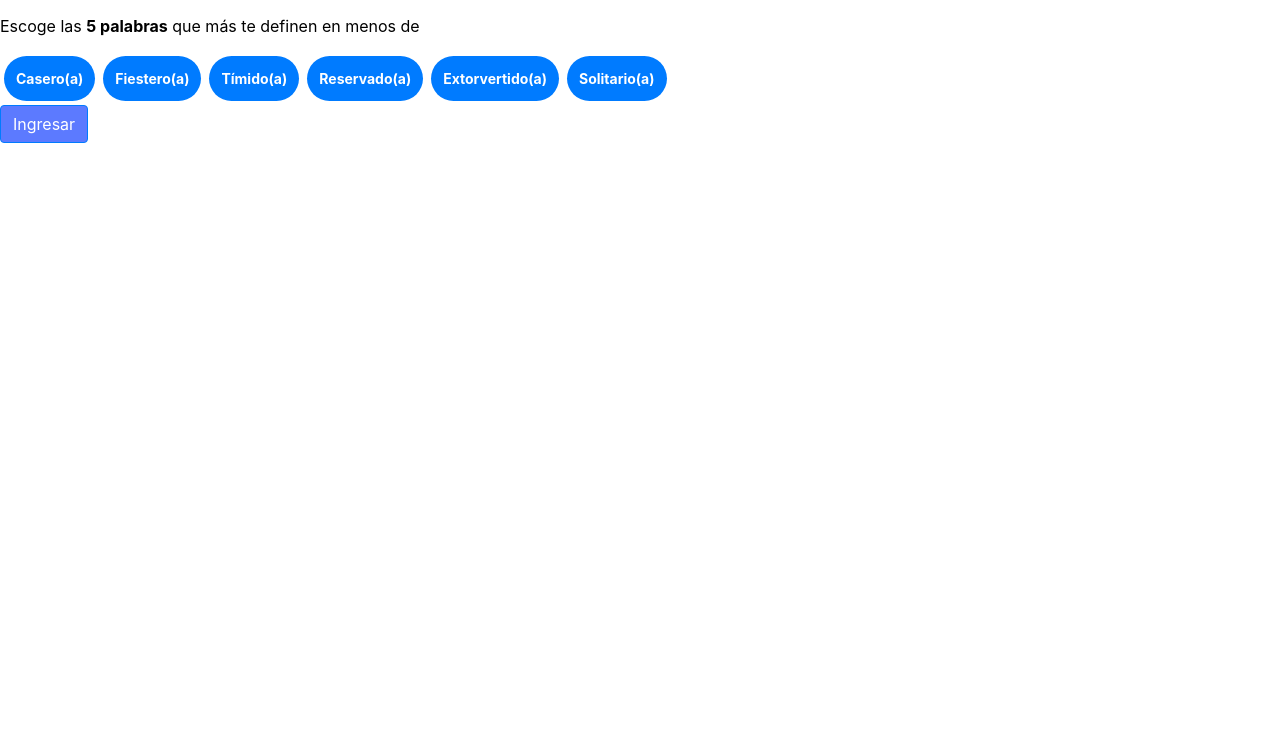
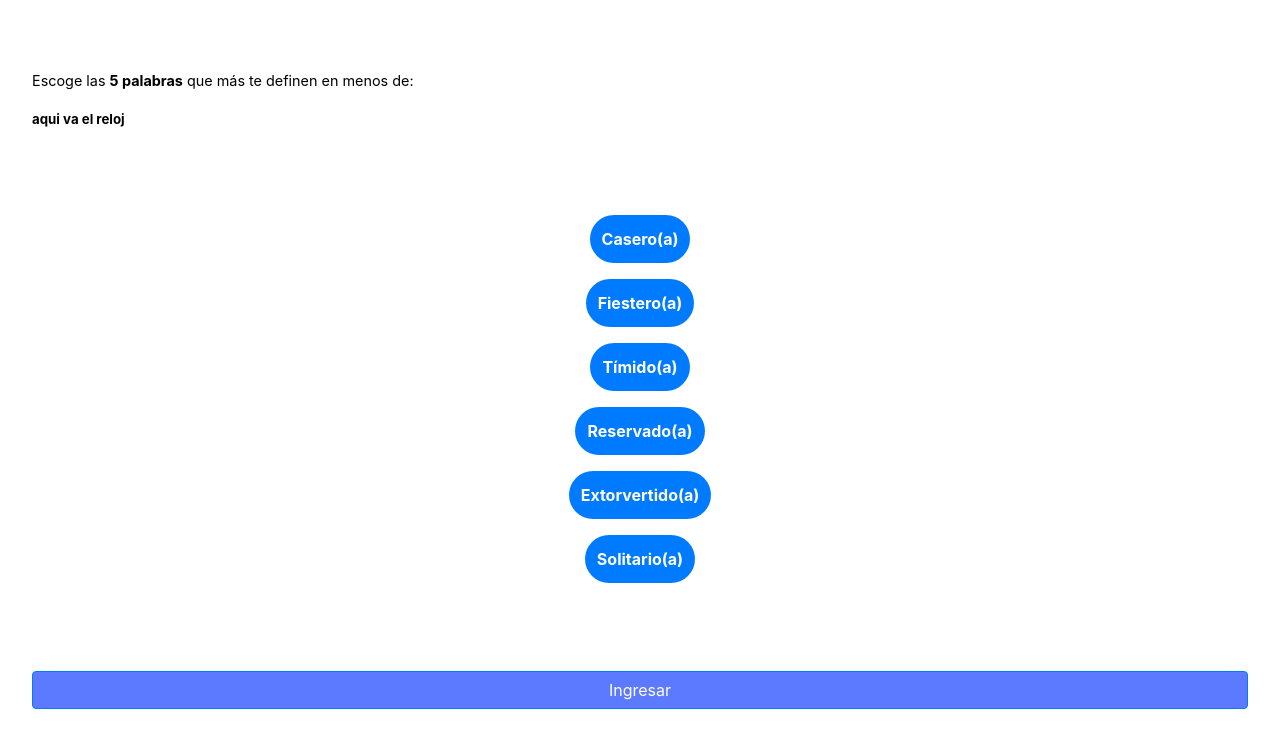
Before and after one commit to juanberme/PDG2_Phone, a React (Create React App) app: page /tags in a window 1280 px wide. Shown: the top 748 px of the page. Built offline with nearby package versions, Linux system fonts and the light colour scheme.

Commit message:
Diseño: correción página tags+ diseño arreglos completo

```diff
--- a/src/routes/Begin.jsx
+++ b/src/routes/Begin.jsx
@@ -4,7 +4,7 @@ import { PDGButton } from '../components/PDGButton.js';
 import '../styles/beginPage.css';
 
 export default function Begin(){
-    return <div className='fullCont'>
+    return <section className='fullCont'>
         <div className='fullCont_Txt'>
                 <div className="fullCont_Tlt">
                     <h1 id='Tlt_h'>¿Te conozco?</h1>
@@ -37,5 +37,5 @@ export default function Begin(){
         <div className='fullCont_Btn'>
             <PDGButton/>
         </div>
-    </div>
+    </section>
 }
--- a/src/routes/Tags.jsx
+++ b/src/routes/Tags.jsx
@@ -46,12 +46,16 @@ export default function Tags(){
         setItems(copy);
     }
 
-    return <div>
-        <p>Escoge las <strong>5 palabras</strong> que más te definen en menos de</p>
+    return <div className='page'>
+        <section className='titleTxt'>
+            <p>Escoge las <strong>5 palabras</strong> que más te definen en menos de:</p>
+        </section>
 
-        <div className="clock"> </div>
+        <section className='clock'>
+            <h5>aqui va el reloj</h5>
+        </section>
 
-        <div className='tags'>
+        <section className='tags'>
             {items.map(({id, value, activated}, index) =>
                 <Tag
                     style={activated ? {background: "red"} : {}}
@@ -60,8 +64,9 @@ export default function Tags(){
                     key={id}
                     value={value}
                     rounded/>)}
-        </div>
-        <AnchorButton onClick={handleCSubmit} href="/#" label="Ingresar"/>
+        </section>
+
+        <AnchorButton id='btn_cont' onClick={handleCSubmit} href="/#" label="Ingresar"/>
     </div>
 
 }
--- a/src/styles/beginPage.css
+++ b/src/styles/beginPage.css
@@ -6,13 +6,14 @@
     margin-top: 5em;
 }
 
+/*section: fullCont*/
 .fullCont_Txt{
     text-align: center;
     margin-bottom: 2em;
 }
 
 .fullCont_Tlt{
-    font-size: 1.5em;
+    font-size: 2em;
     color: #5C7AFF;
 }
 
@@ -21,7 +22,7 @@
 }
 
 .fullCont_Ln{
-    font-size: 1.45em;
+    font-size: 1.5em;
 }
 
 #Ln_h{
--- a/src/styles/tagPage.css
+++ b/src/styles/tagPage.css
@@ -1,5 +1,37 @@
+/*MODIFICAR TAGS INDIVIDUALES*/
 .tag{
-    padding: 12px;
-    font-size: 14px;
-    margin: 4px;
+    padding: 0.75em;
+    font-size: 1em;
+    margin: 0.5em;
 }
+
+.page{
+    margin: 0em 2em;
+}
+
+
+/*section: titleTxt*/
+.titleTxt{
+    font-size: 0.9em;
+    margin: 5em 0em 0em;
+}
+
+
+/*section: clock*/
+
+
+/*section: tags*/
+.tags{
+    display: flex;
+    flex-direction: column;
+    align-items: center;
+    flex-wrap: wrap;
+
+    margin: 5em 0em;
+}
+
+
+/*section: button*/
+#btn_cont{
+    width: 100%;
+}
```
